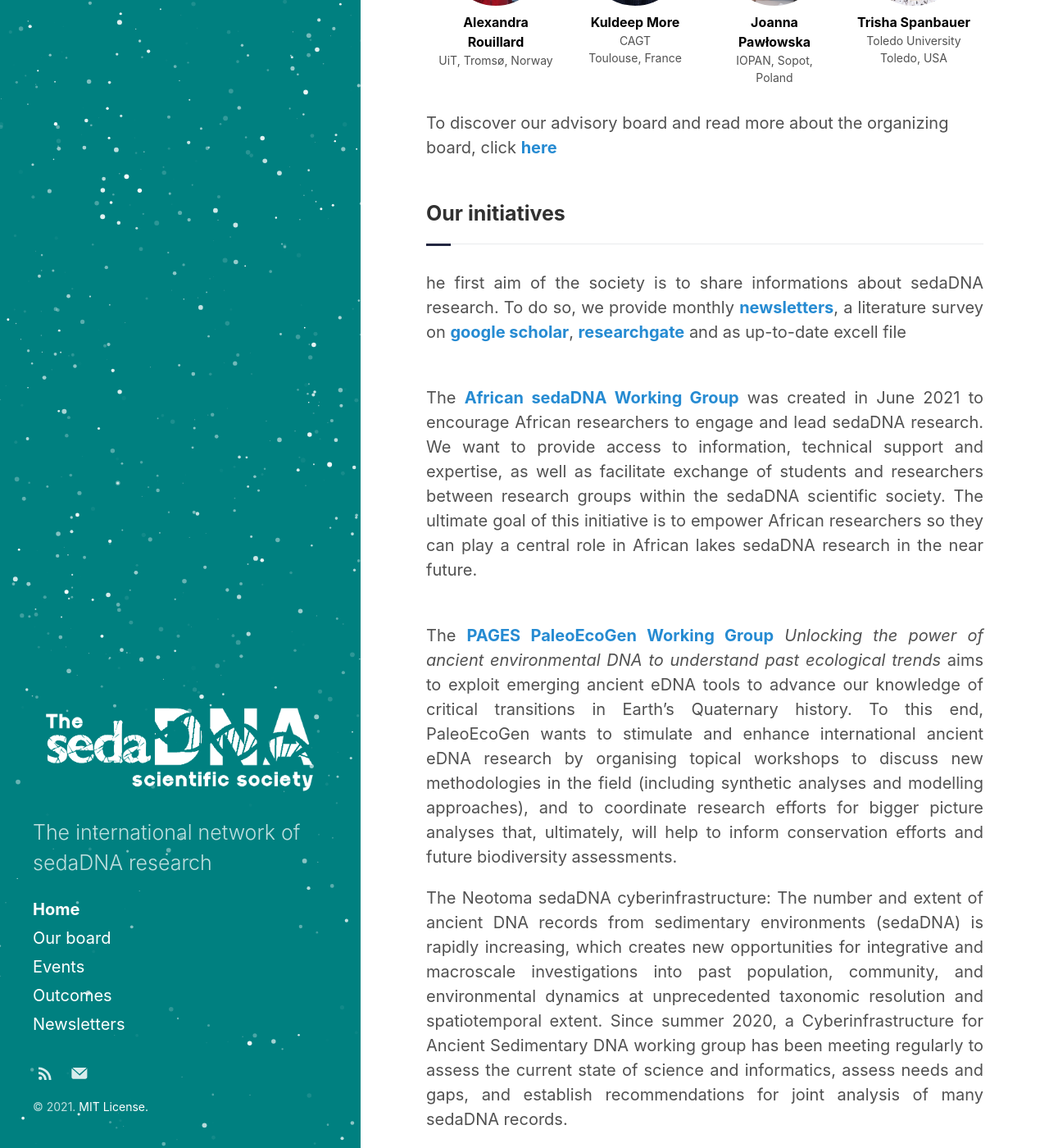
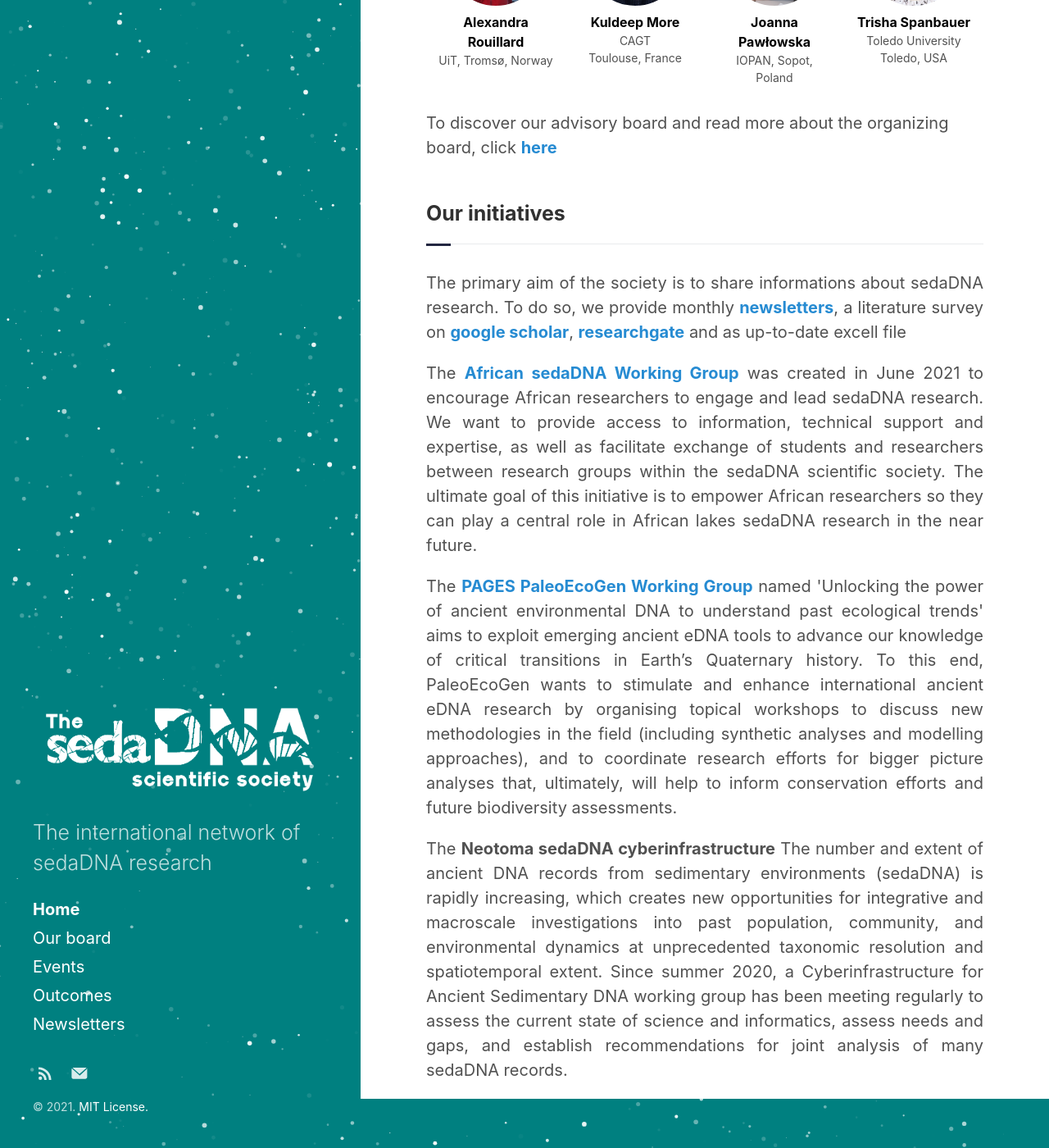
Before and after one commit to sedadna/sedadna.github.io, a Jekyll site: the page built from index.html, in a window 1280 px wide and 1400 px high, scrolled down 845 px. Shown: the whole window at 82% size. Built offline with Jekyll 4.4.1, drawn with Linux system fonts in a browser that asks for light colours; the list of posts is cut into pages by our own code; some of the changed text lies outside the part shown.

Commit message:
Update index.html

```diff
--- a/_layouts/index.html
+++ b/_layouts/index.html
@@ -6,8 +6,9 @@
 <p>The sedaDNA scientific society aims to transmit information about current sedaDNA research, promote best practices and increase collaborations between research groups. Our research is based on the use of the sedimentary ancient DNA (sedaDNA), a tool largely used to track past long-term changes in terrestrial and aquatic biodiversity.  The society is currently composed by more than 250 members. Our members have to follow a <a href="/category/3-code.html" target="_blank">code of conduct</a>.</p>
 <br>
 <button class="button-join" role="button" onclick="window.open('https://forms.gle/sNqK3VUjHhqUXwbq9','_blank')" type="button">Become a member</button>
+<button class="button-join" role="button" onclick="window.open('https://twitter.com/SedimentaryDNA?lang=en','_blank')" type="button">Follow us on Twitter</button>
 <button class="button-join" role="button" onclick="window.open('https://forms.gle/xzqEpKZa2UmxgFMr5','_blank')" type="button">Contact us</button>
-<button class="button-join" role="button" onclick="window.open('https://twitter.com/SedimentaryDNA?lang=en','_blank')" type="button">Follow us on Twitter</button>
+
 </div>
 
 <div class="section">
@@ -84,12 +85,9 @@
 
 <div class="intro">
 <h3 class="section-title underline">Our initiatives</h3>
-<p> he first aim of the society is to share informations about sedaDNA research. To do so, we provide monthly <a href="/category/4-newsletters.html"><b>newsletters</b></a>, a literature survey on <a href="https://scholar.google.fr/citations?user=90ytJ14AAAAJ&hl=fr"><b>google scholar</b></a>, <a href="https://www.researchgate.net/project/Comprehensive-literature-about-ancient-DNA-studies-from-sedimentary-archives-by-the-sedaDNA-scientific-society"><b>researchgate</b></a> and as up-to-date excell file</p>
-<br>
+<p> The primary aim of the society is to share informations about sedaDNA research. To do so, we provide monthly <a href="/category/4-newsletters.html"><b>newsletters</b></a>, a literature survey on <a href="https://scholar.google.fr/citations?user=90ytJ14AAAAJ&hl=fr"><b>google scholar</b></a>, <a href="https://www.researchgate.net/project/Comprehensive-literature-about-ancient-DNA-studies-from-sedimentary-archives-by-the-sedaDNA-scientific-society"><b>researchgate</b></a> and as up-to-date excell file</p>
 <p> The <a href="https://ercapo.wixsite.com/sedadna-society/african-sedadna-wg" target="_blank"><b>African sedaDNA Working Group</b></a> was created in June 2021 to encourage African researchers to engage and lead sedaDNA research. We want to provide access to information, technical support and expertise, as well as facilitate exchange of students and researchers between research groups within the sedaDNA scientific society. The ultimate goal of this initiative is to empower African researchers so they can play a central role in African lakes sedaDNA research in the near future.</p>
-<br>
-<p> The <a href="https://pastglobalchanges.org/science/wg/paleoecogen" target="_blank"><b>PAGES PaleoEcoGen Working Group</b></a> <i>Unlocking the power of ancient environmental DNA to understand past ecological trends</i> aims to exploit emerging ancient eDNA tools to advance our knowledge of critical transitions in Earth’s Quaternary history. To this end, PaleoEcoGen wants to stimulate and enhance international ancient eDNA research by organising topical workshops to discuss new methodologies in the field (including synthetic analyses and modelling approaches), and to coordinate research efforts for bigger picture analyses that, ultimately, will help to inform conservation efforts and future biodiversity assessments.</p>
-
-<p> The Neotoma sedaDNA cyberinfrastructure: The number and extent of ancient DNA records from sedimentary environments (sedaDNA) is rapidly increasing, which creates new opportunities for integrative and macroscale investigations into past population, community, and environmental dynamics at unprecedented taxonomic resolution and spatiotemporal extent.  Since summer 2020, a Cyberinfrastructure for Ancient Sedimentary DNA working group has been meeting regularly to assess the current state of science and informatics, assess needs and gaps, and establish recommendations for joint analysis of many sedaDNA records.</p>
+<p> The <a href="https://pastglobalchanges.org/science/wg/paleoecogen" target="_blank"><b>PAGES PaleoEcoGen Working Group</b></a> named 'Unlocking the power of ancient environmental DNA to understand past ecological trends' aims to exploit emerging ancient eDNA tools to advance our knowledge of critical transitions in Earth’s Quaternary history. To this end, PaleoEcoGen wants to stimulate and enhance international ancient eDNA research by organising topical workshops to discuss new methodologies in the field (including synthetic analyses and modelling approaches), and to coordinate research efforts for bigger picture analyses that, ultimately, will help to inform conservation efforts and future biodiversity assessments.</p>
+<p> The <b>Neotoma sedaDNA cyberinfrastructure</b> The number and extent of ancient DNA records from sedimentary environments (sedaDNA) is rapidly increasing, which creates new opportunities for integrative and macroscale investigations into past population, community, and environmental dynamics at unprecedented taxonomic resolution and spatiotemporal extent.  Since summer 2020, a Cyberinfrastructure for Ancient Sedimentary DNA working group has been meeting regularly to assess the current state of science and informatics, assess needs and gaps, and establish recommendations for joint analysis of many sedaDNA records.</p>
 
 </div>
```
